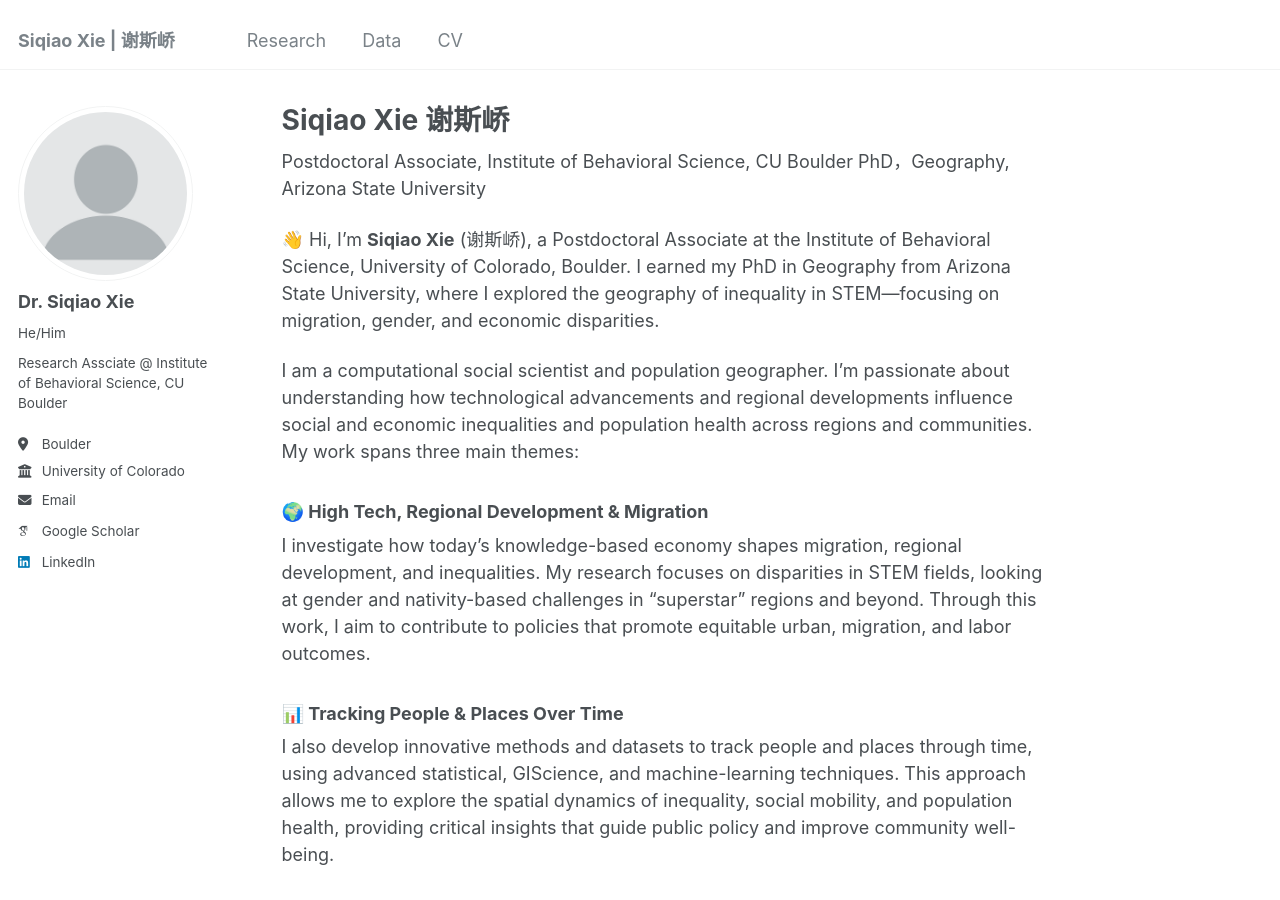
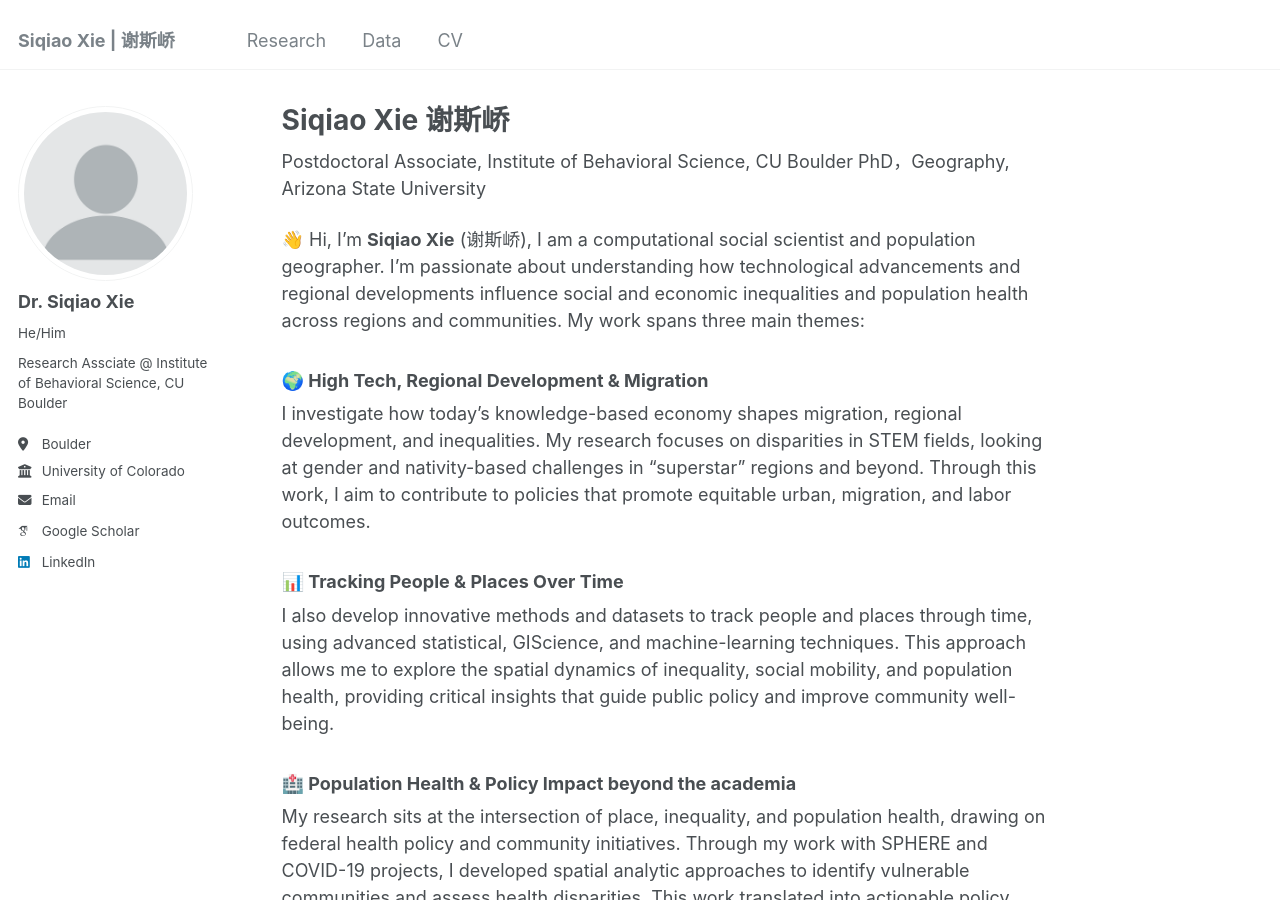
Before and after one commit to xiesiqiao/xiesiqiao.github.io, a Jekyll site: the page built from _pages/about.md, in a window 1280 px wide and 900 px high. Built offline with Jekyll 4.4.1, drawn with Linux system fonts in a browser that asks for light colours; some web fonts are replaced.

Commit message:
Update about.md

```diff
--- a/_pages/about.md
+++ b/_pages/about.md
@@ -9,9 +9,7 @@ redirect_from:
 Postdoctoral Associate, Institute of Behavioral Science, CU Boulder
 PhD，Geography, Arizona State University
 
-👋 Hi, I'm **Siqiao Xie** (谢斯峤), a Postdoctoral Associate at the Institute of Behavioral Science, University of Colorado, Boulder. I earned my PhD in Geography from Arizona State University, where I explored the geography of inequality in STEM—focusing on migration, gender, and economic disparities.
-
-I am a computational social scientist and population geographer. I'm passionate about understanding how technological advancements and regional developments influence social and economic inequalities and population health across regions and communities. My work spans three main themes:
+👋 Hi, I'm **Siqiao Xie** (谢斯峤), I am a computational social scientist and population geographer. I'm passionate about understanding how technological advancements and regional developments influence social and economic inequalities and population health across regions and communities. My work spans three main themes:
 
 ### 🌍 High Tech, Regional Development & Migration
 I investigate how today's knowledge-based economy shapes migration, regional development, and inequalities. My research focuses on disparities in STEM fields, looking at gender and nativity-based challenges in "superstar" regions and beyond. Through this work, I aim to contribute to policies that promote equitable urban, migration, and labor outcomes.
```
